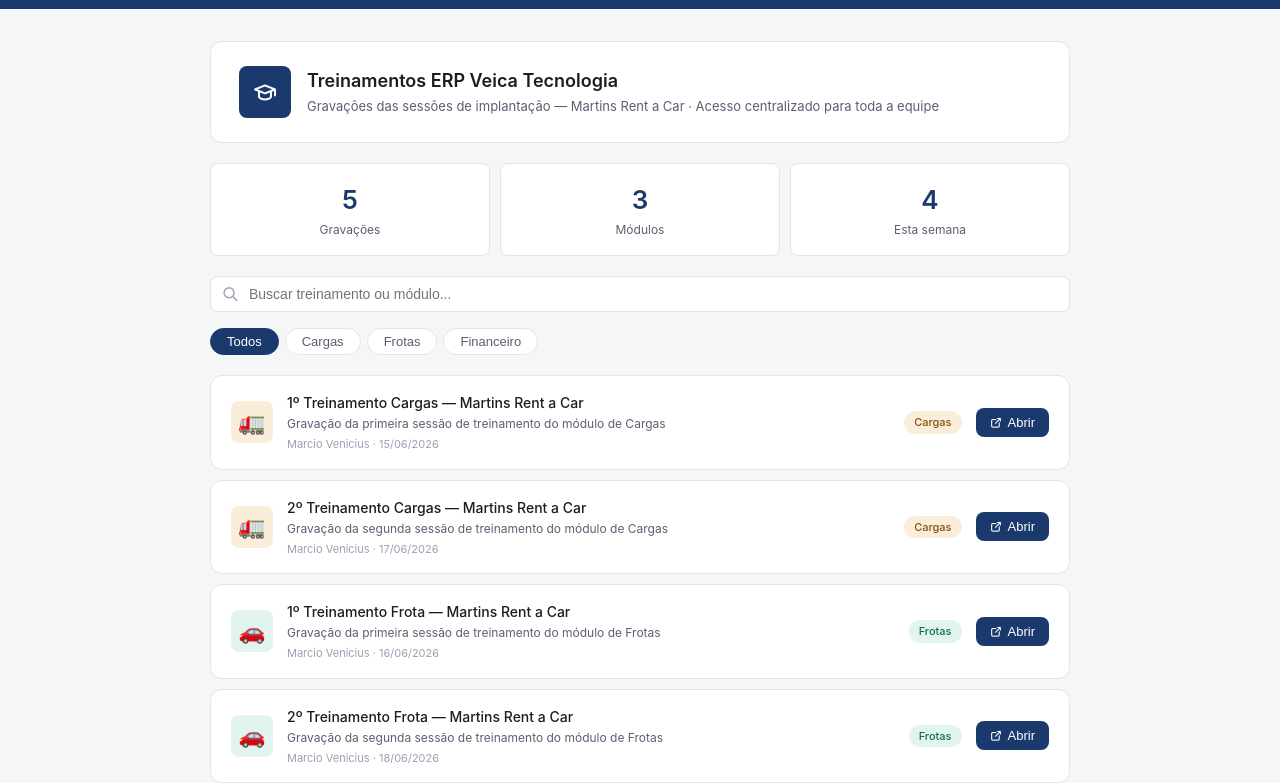
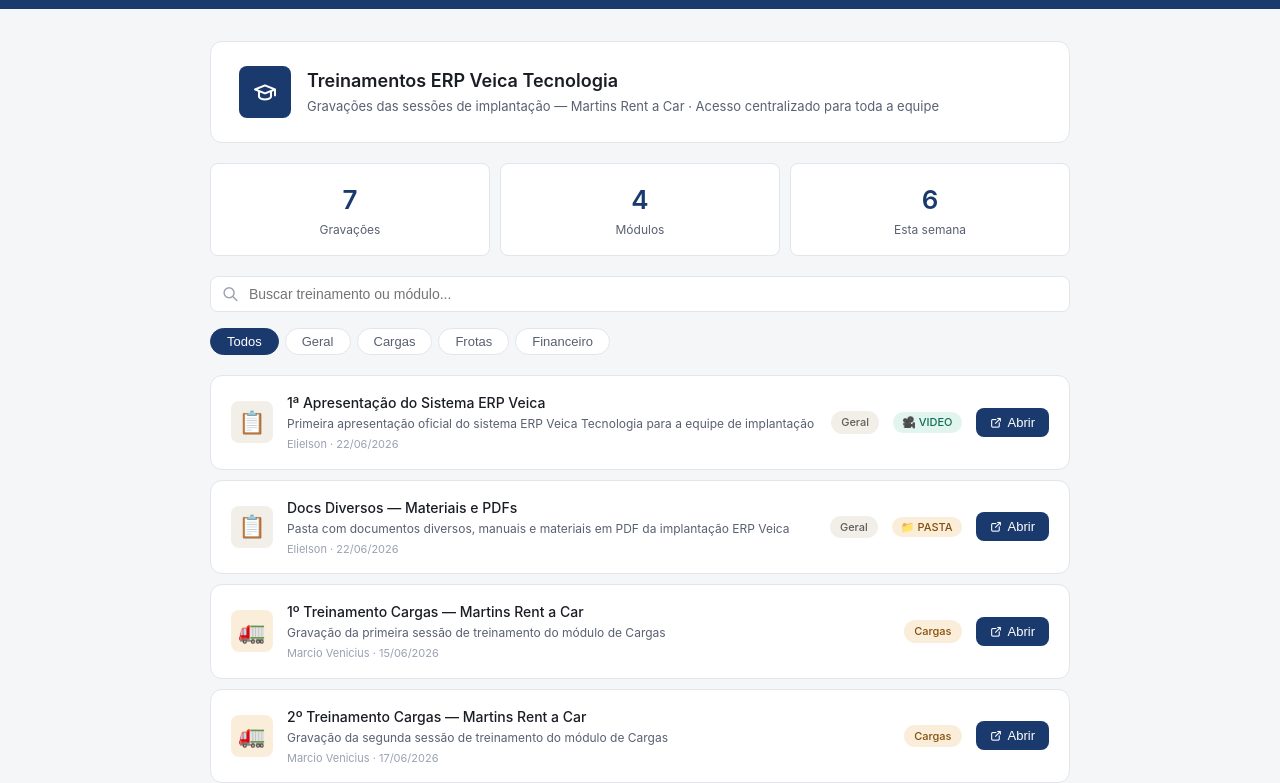
Before and after one commit to elielson60/Treinamentos---ERP, a plain HTML site: page index.html in a window 1280 px wide. Shown: the part 47-830 px from the top of the page. Drawn offline with Linux system fonts and the light colour scheme.

Commit message:
Update index.html

```diff
--- a/index.html
+++ b/index.html
@@ -511,9 +511,17 @@
         </select>
       </div>
       <div class="fg">
-        <label>Responsável</label>
-        <input type="text" id="f-auth" placeholder="Ex: Marcio Venicius">
+        <label>Tipo de material</label>
+        <select id="f-tipo">
+          <option value="video">🎥 Gravação de vídeo</option>
+          <option value="pdf">📄 PDF / Documento</option>
+          <option value="">Outro</option>
+        </select>
       </div>
+    </div>
+    <div class="fg">
+      <label>Responsável</label>
+      <input type="text" id="f-auth" placeholder="Ex: Marcio Venicius">
     </div>
     <div class="modal-footer">
       <button class="btn-cancel" onclick="closeModal()">Cancelar</button>
@@ -552,7 +560,24 @@
 let activeCat = 'Todos';
 
 /* ── DADOS SEED ── */
+const SEED_VERSION = 4;
 const SEED = [
+  {
+    id: 6,
+    title: '1ª Apresentação do Sistema ERP Veica',
+    url: 'https://drive.google.com/file/d/1pl3kTYUUMs6N5lE-kaC68I49Ggwu15Yi/view?usp=sharing',
+    desc: 'Primeira apresentação oficial do sistema ERP Veica Tecnologia para a equipe de implantação',
+    cat: 'Geral', auth: 'Elielson', date: '2026-06-22',
+    tipo: 'video'
+  },
+  {
+    id: 7,
+    title: 'Docs Diversos — Materiais e PDFs',
+    url: 'https://drive.google.com/drive/folders/1Kbnn865Rljv69P3aG2EuqQsH_6K4EfG_?usp=sharing',
+    desc: 'Pasta com documentos diversos, manuais e materiais em PDF da implantação ERP Veica',
+    cat: 'Geral', auth: 'Elielson', date: '2026-06-22',
+    tipo: 'pasta'
+  },
   {
     id: 1,
     title: '1º Treinamento Cargas — Martins Rent a Car',
@@ -594,12 +619,31 @@
 const ICONS  = { Cargas:'🚛', Frotas:'🚗', Financeiro:'💰', Operacional:'⚙️', 'TI / Sistema':'💻', Geral:'📋' };
 const BG     = { Cargas:'#faeeda', Frotas:'#e1f5ee', Financeiro:'#e6f1fb', Operacional:'#eeedfe', 'TI / Sistema':'#fbeaf0', Geral:'#f1efe8' };
 const BADGE  = { Cargas:'b-cargas', Frotas:'b-frotas', Financeiro:'b-fin', Operacional:'b-op', 'TI / Sistema':'b-ti', Geral:'b-geral' };
+const TIPO_ICON  = { pdf:'📄', video:'🎥', pasta:'📁' };
+const TIPO_STYLE = {
+  pdf:   'background:#fcebeb;color:#a32d2d;border-radius:20px;padding:2px 9px;font-size:11px;font-weight:500;flex-shrink:0;',
+  video: 'background:#e1f5ee;color:#0f6e56;border-radius:20px;padding:2px 9px;font-size:11px;font-weight:500;flex-shrink:0;',
+  pasta: 'background:#faeeda;color:#854f0b;border-radius:20px;padding:2px 9px;font-size:11px;font-weight:500;flex-shrink:0;'
+};
 
 /* ── STORAGE ── */
 function getData() {
   try {
+    const ver = parseInt(localStorage.getItem(KEY + '_ver') || '0');
+    if (ver < SEED_VERSION) {
+      localStorage.setItem(KEY + '_ver', SEED_VERSION);
+      return initSeed();
+    }
     const d = JSON.parse(localStorage.getItem(KEY));
-    return (d && d.length) ? d : initSeed();
+    if (!d || !d.length) return initSeed();
+    if (SEED.length > d.length) {
+      const ids = new Set(d.map(x => x.id));
+      const novos = SEED.filter(x => !ids.has(x.id));
+      const atualizado = [...d, ...novos];
+      setData(atualizado);
+      return atualizado;
+    }
+    return d;
   } catch { return initSeed(); }
 }
 function initSeed() { localStorage.setItem(KEY, JSON.stringify(SEED)); return [...SEED]; }
@@ -638,6 +682,7 @@
            <button class="icon-btn del" onclick="delItem(${l.id})" title="Excluir"><i class="ti ti-trash"></i></button>`
         : '';
       const dateStr = l.date ? new Date(l.date + 'T12:00:00').toLocaleDateString('pt-BR') : '';
+      const tipoBadge = l.tipo ? `<span style="${TIPO_STYLE[l.tipo]||''}">${TIPO_ICON[l.tipo]||''} ${l.tipo.toUpperCase()}</span>` : '';
       return `<div class="link-card">
         <div class="link-icon" style="background:${BG[l.cat]||'#f1efe8'}">${ICONS[l.cat]||'📋'}</div>
         <div class="link-body">
@@ -646,6 +691,7 @@
           <div class="link-meta">${l.auth ? l.auth + ' &middot; ' : ''}${dateStr}</div>
         </div>
         <span class="badge ${BADGE[l.cat]||'b-geral'}">${l.cat}</span>
+        ${tipoBadge}
         <div class="card-actions">
           ${adminBtns}
           <button class="btn-open" onclick="go('${l.url}')">
@@ -673,7 +719,8 @@
   editId = null;
   document.getElementById('modal-h').textContent = 'Novo material de treinamento';
   ['f-title','f-url','f-desc','f-auth'].forEach(i => document.getElementById(i).value = '');
-  document.getElementById('f-cat').value = 'Cargas';
+  document.getElementById('f-cat').value  = 'Cargas';
+  document.getElementById('f-tipo').value = 'video';
   document.getElementById('modal-ov').style.display = 'flex';
   setTimeout(() => document.getElementById('f-title').focus(), 80);
 }
@@ -689,12 +736,14 @@
     if (i >= 0) d[i] = { ...d[i], title, url,
       desc: document.getElementById('f-desc').value.trim(),
       cat:  document.getElementById('f-cat').value,
+      tipo: document.getElementById('f-tipo').value,
       auth: document.getElementById('f-auth').value.trim()
     };
   } else {
     d.push({ id: Date.now(), title, url,
       desc: document.getElementById('f-desc').value.trim(),
       cat:  document.getElementById('f-cat').value,
+      tipo: document.getElementById('f-tipo').value,
       auth: document.getElementById('f-auth').value.trim(),
       date: new Date().toISOString().slice(0, 10)
     });
@@ -712,6 +761,7 @@
   document.getElementById('f-url').value   = l.url;
   document.getElementById('f-desc').value  = l.desc || '';
   document.getElementById('f-cat').value   = l.cat;
+  document.getElementById('f-tipo').value  = l.tipo || 'video';
   document.getElementById('f-auth').value  = l.auth || '';
   document.getElementById('modal-ov').style.display = 'flex';
 }
```
